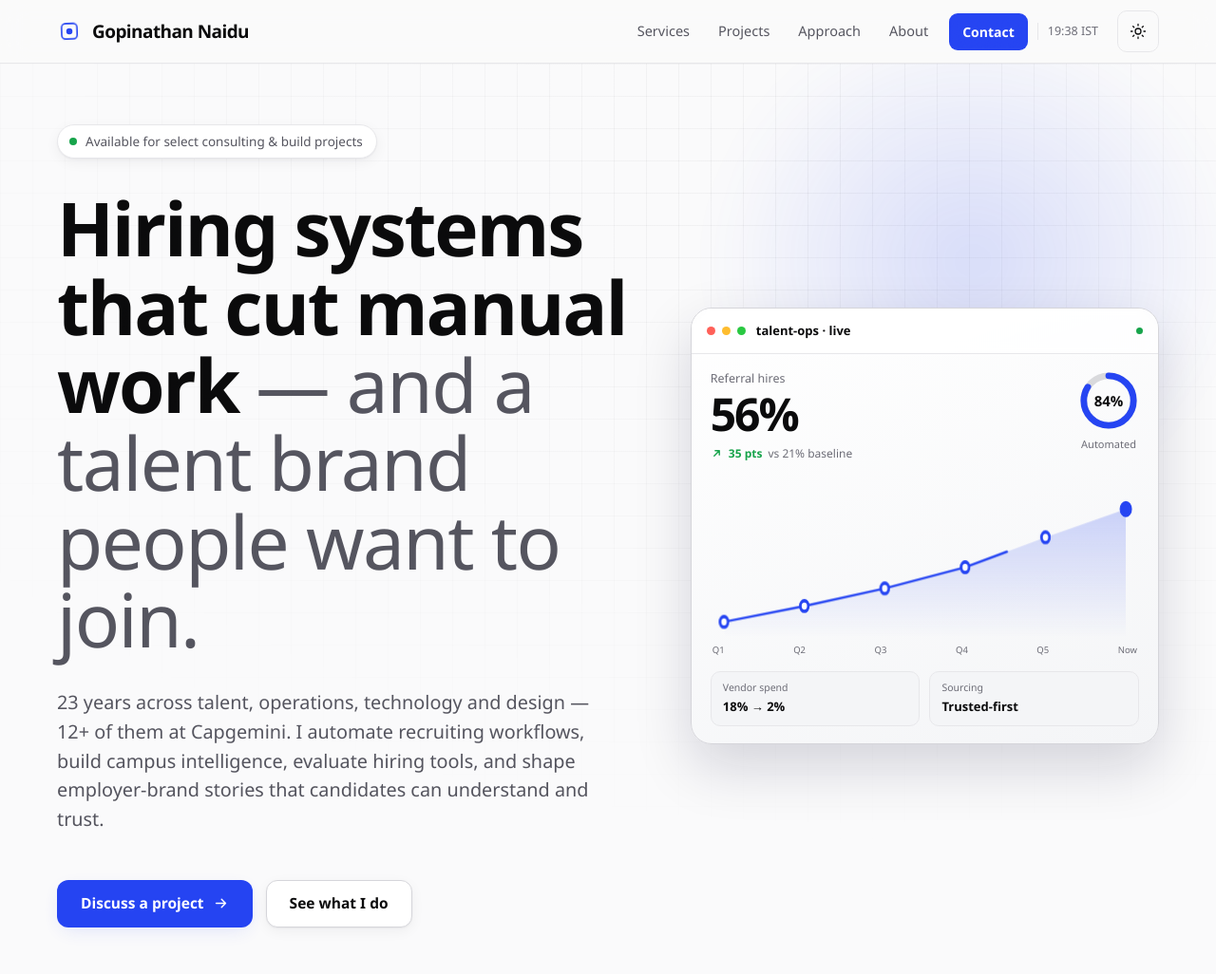
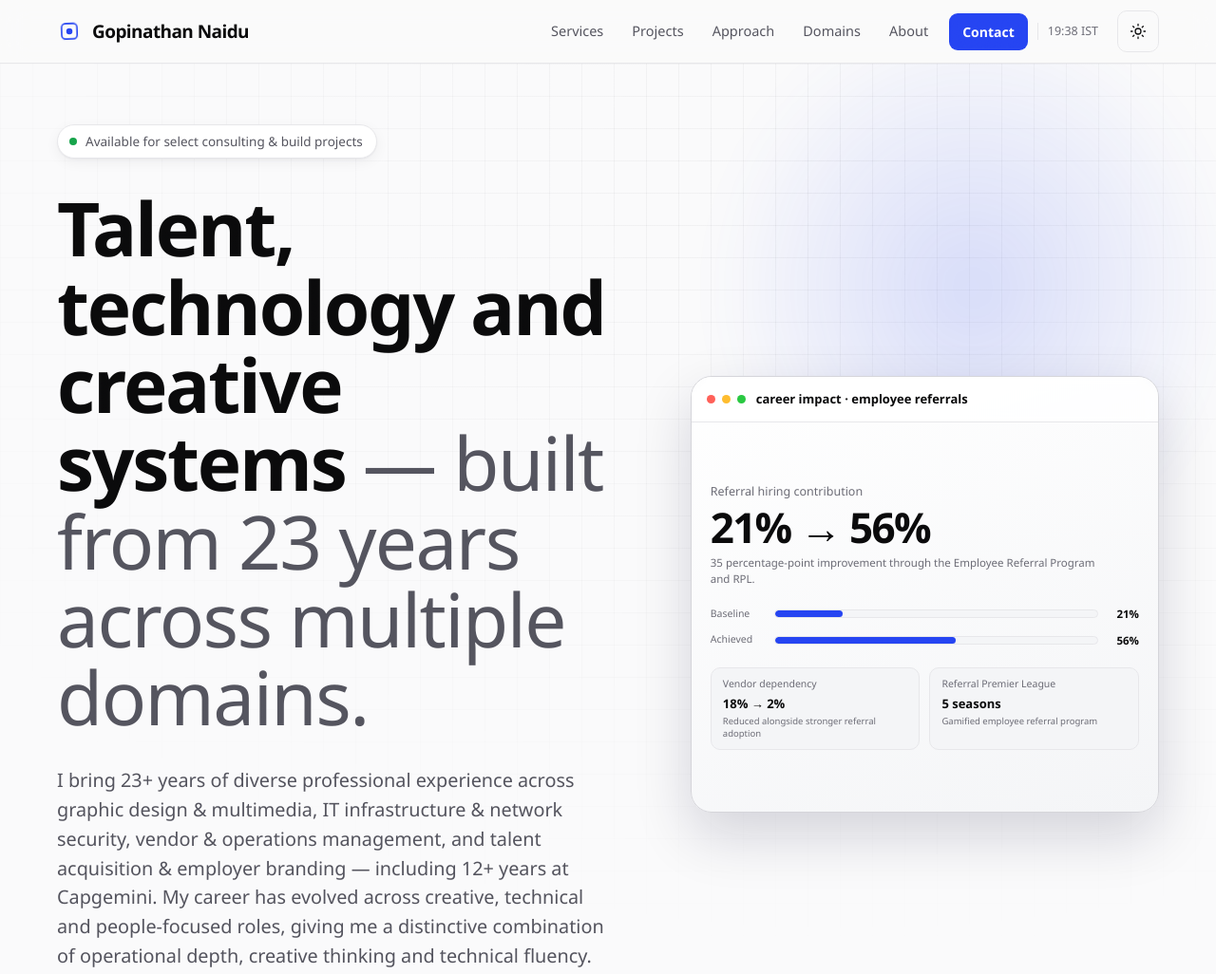
Before and after one commit to gnaidu05/hire, a plain HTML site: page index.html in a window 1280 px wide. Shown: the top 1026 px of the page at 95% size. Drawn offline with Linux system fonts and the light colour scheme.

Commit message:
Add files via upload

```diff
--- a/index.html
+++ b/index.html
@@ -4,7 +4,7 @@
 <meta charset="UTF-8">
 <meta name="viewport" content="width=device-width, initial-scale=1.0">
 <title>Gopinathan Naidu | Talent Operations, Automation &amp; Employer Brand</title>
-<meta name="description" content="Talent acquisition automation, campus hiring intelligence, assessment evaluation and employer branding by Gopinathan Naidu — 23 years across operations, technology and talent.">
+<meta name="description" content="Gopinathan Naidu — a multi-domain professional with 23+ years across graphic design, IT infrastructure and network security, operations, vendor management, talent acquisition and employer branding, including 12+ years at Capgemini.">
 
 <style>
   :root{
@@ -328,6 +328,16 @@
   .mini{flex:1;border:1px solid var(--line);border-radius:10px;padding:9px 12px;background:var(--surface-2)}
   .mini-k{display:block;font-size:10.5px;color:var(--faint)}
   .mini-v{display:block;font-family:var(--font-display);font-weight:600;font-size:13px;margin-top:3px}
+  .impact-dash{gap:16px;justify-content:center}
+  .impact-head{display:flex;flex-direction:column}
+  .impact-head strong{font-family:var(--font-display);font-size:clamp(2rem,5vw,2.75rem);letter-spacing:-.04em;line-height:1.05;margin-top:4px}
+  .impact-note{font-size:11.5px;color:var(--faint);line-height:1.45;margin-top:7px;max-width:92%}
+  .impact-bars{display:flex;flex-direction:column;gap:10px;padding:4px 0}
+  .impact-row{display:grid;grid-template-columns:58px 1fr 34px;gap:9px;align-items:center;font-size:10.5px;color:var(--faint)}
+  .impact-row b{font-family:var(--font-display);font-size:11.5px;color:var(--ink);text-align:right}
+  .impact-track{height:9px;border-radius:999px;background:var(--surface-2);border:1px solid var(--line);overflow:hidden}
+  .impact-track i{display:block;height:100%;border-radius:inherit;background:var(--accent)}
+  .impact-cards .mini small{display:block;color:var(--faint);font-size:9.5px;line-height:1.35;margin-top:3px}
   @media(prefers-reduced-motion:no-preference){
     .ring .ring-fg{animation:ringgrow 1.2s .4s var(--ease) both}
     .spark-line{stroke-dasharray:1;stroke-dashoffset:1;animation:draw 1.5s .35s var(--ease) forwards}
@@ -402,7 +412,7 @@
 <meta name="robots" content="index,follow,max-image-preview:large">
 <meta property="og:type" content="profile">
 <meta property="og:title" content="Gopinathan Naidu | Talent Operations, Automation &amp; Employer Brand">
-<meta property="og:description" content="Hiring systems, campus intelligence, assessment frameworks and employer-brand work — backed by 23 years across operations, technology and talent.">
+<meta property="og:description" content="A 23+ year multi-domain career spanning graphic design, IT infrastructure and network security, operations, vendor management, talent acquisition and employer branding.">
 <meta property="og:url" content="https://gnaidu05.github.io/hire/">
 <meta property="og:image" content="https://gnaidu05.github.io/hire/og-cover.png">
 <meta name="twitter:card" content="summary_large_image">
@@ -430,6 +440,7 @@
       <a class="link" href="#services">Services</a>
       <a class="link" href="#built">Projects</a>
       <a class="link" href="#work">Approach</a>
+      <a class="link" href="#domains">Domains</a>
       <a class="link" href="#craft">About</a>
       <a class="nav-cta" href="#contact">Contact</a>
       <span class="clock" id="clock" aria-hidden="true">—</span>
@@ -443,7 +454,7 @@
     </nav>
   </div>
   <div class="mobile-nav" id="mobileNav" hidden>
-    <a href="#services">Services</a><a href="#built">Projects</a><a href="#work">Approach</a><a href="#craft">About</a><a href="#credentials">Experience</a><a href="#contact" class="mobile-contact">Contact</a>
+    <a href="#services">Services</a><a href="#built">Projects</a><a href="#work">Approach</a><a href="#domains">Domains</a><a href="#craft">About</a><a href="#credentials">Experience</a><a href="#contact" class="mobile-contact">Contact</a>
   </div>
 </header>
 
@@ -454,8 +465,8 @@
       <div class="hgrid">
         <div>
           <p class="avail rise"><span class="live" aria-hidden="true"></span>Available for select consulting &amp; build projects</p>
-          <h1 class="rise">Hiring systems that cut manual work <span class="thin">— and a talent brand people want to join.</span></h1>
-          <p class="lede rise">23 years across talent, operations, technology and design — 12+ of them at Capgemini. I automate recruiting workflows, build campus intelligence, evaluate hiring tools, and shape employer-brand stories that candidates can understand and trust.</p>
+          <h1 class="rise">Talent, technology and creative systems <span class="thin">— built from 23 years across multiple domains.</span></h1>
+          <p class="lede rise">I bring 23+ years of diverse professional experience across graphic design &amp; multimedia, IT infrastructure &amp; network security, vendor &amp; operations management, and talent acquisition &amp; employer branding — including 12+ years at Capgemini. My career has evolved across creative, technical and people-focused roles, giving me a distinctive combination of operational depth, creative thinking and technical fluency.</p>
           <div class="cta-row rise">
             <a href="#contact" class="btn primary">Discuss a project
               <svg viewBox="0 0 24 24" fill="none" stroke="currentColor" stroke-width="2" stroke-linecap="round" stroke-linejoin="round"><path d="M5 12h14M13 6l6 6-6 6"/></svg>
@@ -464,40 +475,21 @@
           </div>
         </div>
 
-        <div class="panel rise" aria-hidden="true">
-          <div class="ph"><span class="d" style="background:#FF5F57"></span><span class="d" style="background:#FEBC2E"></span><span class="d" style="background:#28C840"></span><b>talent-ops · live</b><span class="phlive"></span></div>
-          <div class="dash">
-            <div class="dash-top">
-              <div class="kpi">
-                <span class="kpi-k">Referral hires</span>
-                <span class="kpi-n">56%</span>
-                <span class="kpi-delta"><svg viewBox="0 0 24 24" fill="none" stroke="currentColor" stroke-width="2.6" stroke-linecap="round" stroke-linejoin="round"><path d="M7 17 17 7M9 7h8v8"/></svg>35 pts <em>vs 21% baseline</em></span>
-              </div>
-              <div class="ring-wrap">
-                <div class="ring">
-                  <svg viewBox="0 0 66 66"><circle class="ring-tr" cx="33" cy="33" r="27" pathLength="100"/><circle class="ring-fg" cx="33" cy="33" r="27" pathLength="100"/></svg>
-                  <span class="ring-c">84%</span>
-                </div>
-                <span class="ring-k">Automated</span>
-              </div>
+        <div class="panel rise" aria-label="Employee referral career impact snapshot">
+          <div class="ph"><span class="d" style="background:#FF5F57"></span><span class="d" style="background:#FEBC2E"></span><span class="d" style="background:#28C840"></span><b>career impact · employee referrals</b></div>
+          <div class="dash impact-dash">
+            <div class="impact-head">
+              <span class="kpi-k">Referral hiring contribution</span>
+              <strong>21% <span aria-hidden="true">→</span> 56%</strong>
+              <span class="impact-note">35 percentage-point improvement through the Employee Referral Program and RPL.</span>
             </div>
-            <div class="chart">
-              <svg class="spark" viewBox="0 0 320 92" preserveAspectRatio="none">
-                <defs><linearGradient id="sparkfill" x1="0" y1="0" x2="0" y2="1"><stop offset="0" stop-color="currentColor" stop-opacity="0.22"/><stop offset="1" stop-color="currentColor" stop-opacity="0"/></linearGradient></defs>
-                <path class="spark-area" d="M10,83 L70,74 L130,64 L190,52 L250,35 L310,19 L310,92 L10,92 Z"/>
-                <path class="spark-line" pathLength="1" d="M10,83 L70,74 L130,64 L190,52 L250,35 L310,19"/>
-                <circle class="spark-dot" cx="10" cy="83" r="3" style="animation-delay:.6s"/>
-                <circle class="spark-dot" cx="70" cy="74" r="3" style="animation-delay:.85s"/>
-                <circle class="spark-dot" cx="130" cy="64" r="3" style="animation-delay:1.05s"/>
-                <circle class="spark-dot" cx="190" cy="52" r="3" style="animation-delay:1.25s"/>
-                <circle class="spark-dot" cx="250" cy="35" r="3" style="animation-delay:1.45s"/>
-                <circle class="spark-dot spark-dot--last" cx="310" cy="19" r="3.6" style="animation-delay:1.65s"/>
-              </svg>
-              <div class="chart-x"><span>Q1</span><span>Q2</span><span>Q3</span><span>Q4</span><span>Q5</span><span>Now</span></div>
+            <div class="impact-bars" aria-label="Referral hiring contribution increased from 21 percent to 56 percent">
+              <div class="impact-row"><span>Baseline</span><div class="impact-track"><i style="width:21%"></i></div><b>21%</b></div>
+              <div class="impact-row"><span>Achieved</span><div class="impact-track"><i style="width:56%"></i></div><b>56%</b></div>
             </div>
-            <div class="dash-bot">
-              <div class="mini"><span class="mini-k">Vendor spend</span><span class="mini-v">18% → 2%</span></div>
-              <div class="mini"><span class="mini-k">Sourcing</span><span class="mini-v">Trusted-first</span></div>
+            <div class="dash-bot impact-cards">
+              <div class="mini"><span class="mini-k">Vendor dependency</span><span class="mini-v">18% → 2%</span><small>Reduced alongside stronger referral adoption</small></div>
+              <div class="mini"><span class="mini-k">Referral Premier League</span><span class="mini-v">5 seasons</span><small>Gamified employee referral program</small></div>
             </div>
           </div>
         </div>
@@ -514,10 +506,10 @@
   <section class="sec-pad" style="padding-top:var(--space-6);padding-bottom:var(--space-6)">
     <div class="wrap">
       <div class="bento">
-        <div class="stat rise"><div class="n"><span data-count="23">23</span><span class="suf">yrs</span></div><div class="k">In talent acquisition &amp; TA operations</div></div>
-        <div class="stat rise"><div class="n"><span data-count="12">12</span><span class="suf">yrs</span></div><div class="k">Leading campus &amp; fresher hiring at scale</div></div>
-        <div class="stat rise"><div class="n"><span data-count="38">38</span></div><div class="k">Professional certifications earned &amp; counting</div></div>
-        <div class="stat rise"><div class="n"><span data-count="1">1</span></div><div class="k">Published novel — the storyteller's edge</div></div>
+        <div class="stat rise"><div class="n"><span data-count="23">23</span><span class="suf">+ yrs</span></div><div class="k">Total professional experience across creative, technology, operations &amp; talent</div></div>
+        <div class="stat rise"><div class="n"><span data-count="15">15</span><span class="suf">+ yrs</span></div><div class="k">Graphic design &amp; multimedia — from digital products to employer-brand content</div></div>
+        <div class="stat rise"><div class="n"><span data-count="7">7</span><span class="suf">+ yrs</span></div><div class="k">IT infrastructure, networks &amp; security — including systems, vendors, SLAs &amp; operations</div></div>
+        <div class="stat rise"><div class="n"><span data-count="12">12</span><span class="suf">+ yrs</span></div><div class="k">At Capgemini across employee referrals, lateral operations, vendor management, fresher hiring &amp; talent branding</div></div>
       </div>
     </div>
   </section>
@@ -688,8 +680,8 @@
       <p class="seclabel rise"><span class="bar-i"></span>Why me</p>
       <div class="craft-grid">
         <div>
-          <p class="cbig rise">I combine operational depth with editorial craft — because hiring systems need both <em>logic and persuasion.</em></p>
-          <p class="cmall rise">Recruiting is operations and persuasion at once. The person who automates your offer pipeline should also be able to write the words — and design the visuals — that make a candidate say yes. That combination is rare, and it's the whole point of working with me.</p>
+          <p class="cbig rise">I work across disciplines — because modern talent teams need <em>operations, technology, design and communication</em> to work together.</p>
+          <p class="cmall rise">My career has moved from graphic design and multimedia into IT infrastructure, networks and security, then into talent acquisition, recruitment operations and employer branding. That mix helps me understand the system behind the process, the operations needed to run it, and the communication needed to engage candidates and stakeholders.</p>
         </div>
         <div class="bookcard rise">
           <img class="cover" src="book-cover.jpg" alt="The Unspoken Bloom — book cover" width="300" height="450" loading="lazy" decoding="async">
@@ -703,10 +695,25 @@
     </div>
   </section>
 
+  <section class="sec-pad" id="domains">
+    <div class="wrap">
+      <p class="seclabel rise"><span class="bar-i"></span>Multi-domain career</p>
+      <h2 class="rise" style="font-size:clamp(1.8rem,4vw,2.7rem);max-width:24ch;margin-bottom:var(--space-5)">One career. Multiple domains. A connected skill set.</h2>
+      <div class="svc-grid">
+        <article class="svc rise"><div><h3>Talent acquisition &amp; hiring operations</h3><p class="desc">Capgemini experience spanning Employee Referral &amp; RPL, lateral hiring operations, vendor management, fresher hiring, ATS operations, talent branding and West Zone leadership.</p></div><div class="tags"><span class="tag">Employee referrals</span><span class="tag">Fresher hiring</span><span class="tag">Vendor management</span></div></article>
+        <article class="svc rise"><div><h3>Employer brand, content &amp; engagement</h3><p class="desc">Candidate communication, recruitment marketing, visual job descriptions, campaign collateral, webinars and engagement journeys — supported by graphic-design and copywriting experience.</p></div><div class="tags"><span class="tag">Talent branding</span><span class="tag">Content</span><span class="tag">Campaigns</span></div></article>
+        <article class="svc rise"><div><h3>IT infrastructure, networks &amp; security</h3><p class="desc">7+ years managing infrastructure, networks, firewalls, routers, servers, SLAs, incidents, change, assets and vendors — a technical foundation that now informs recruitment systems and automation.</p></div><div class="tags"><span class="tag">Infrastructure</span><span class="tag">Networks</span><span class="tag">Security</span></div></article>
+        <article class="svc rise"><div><h3>Graphic design &amp; multimedia</h3><p class="desc">15 years of design experience across mobile games and applications, multimedia, employer-brand collateral, presentations and recruitment campaigns, with a strong focus on clarity and visual communication.</p></div><div class="tags"><span class="tag">Graphic design</span><span class="tag">Multimedia</span><span class="tag">Visual storytelling</span></div></article>
+        <article class="svc rise"><div><h3>Automation &amp; digital operations</h3><p class="desc">Recruitment workflow automation, dashboards, platform evaluation and operational tooling using Power Automate, VBA, advanced Excel and AI-assisted prototyping.</p></div><div class="tags"><span class="tag">Automation</span><span class="tag">Dashboards</span><span class="tag">AI-assisted products</span></div></article>
+        <article class="svc rise"><div><h3>Cross-functional program leadership</h3><p class="desc">Experience connecting TA, operations, marketing, technology teams and external partners to deliver large-scale hiring programs with measurable outcomes.</p></div><div class="tags"><span class="tag">Program leadership</span><span class="tag">Stakeholders</span><span class="tag">Operations</span></div></article>
+      </div>
+    </div>
+  </section>
+
   <section id="credentials" class="sec-pad">
     <div class="wrap">
       <p class="seclabel rise"><span class="bar-i"></span>Experience &amp; credentials</p>
-      <h2 class="rise" style="font-size:clamp(1.8rem,4vw,2.7rem);max-width:20ch;margin-bottom:var(--space-5)">Experience that connects talent, operations and technology.</h2>
+      <h2 class="rise" style="font-size:clamp(1.8rem,4vw,2.7rem);max-width:20ch;margin-bottom:var(--space-5)">A career built across talent, technology, operations and design.</h2>
       <div class="cred-grid">
         <div class="profile rise">
           <div class="pf-top">
@@ -717,7 +724,7 @@
             <div><span class="pf-k">Company</span><span class="pf-v">Capgemini India</span></div>
             <div><span class="pf-k">Based in</span><span class="pf-v">Pune, India</span></div>
             <div><span class="pf-k">Experience</span><span class="pf-v">23+ years</span></div>
-            <div><span class="pf-k">Focus</span><span class="pf-v">Campus hiring · Automation</span></div>
+            <div><span class="pf-k">Domains</span><span class="pf-v">Talent · IT · Design · Operations</span></div>
           </div>
           <a class="pf-li" href="https://in.linkedin.com/in/gnaidu" target="_blank" rel="noopener noreferrer">
             <svg viewBox="0 0 24 24" fill="currentColor" aria-hidden="true"><path d="M20.45 20.45h-3.56v-5.57c0-1.33-.03-3.04-1.85-3.04-1.86 0-2.14 1.45-2.14 2.94v5.67H9.35V9h3.41v1.56h.05c.48-.9 1.64-1.85 3.37-1.85 3.6 0 4.27 2.37 4.27 5.46v6.28zM5.34 7.43a2.07 2.07 0 1 1 0-4.13 2.07 2.07 0 0 1 0 4.13zM7.12 20.45H3.56V9h3.56v11.45zM22.22 0H1.77C.79 0 0 .77 0 1.72v20.56C0 23.23.79 24 1.77 24h20.45c.98 0 1.78-.77 1.78-1.72V1.72C24 .77 23.2 0 22.22 0z"/></svg>
@@ -726,7 +733,7 @@
         </div>
 
         <div class="cred-list">
-          <div class="cred rise"><span class="ci"><svg viewBox="0 0 24 24" fill="none" stroke="currentColor" stroke-width="1.8" stroke-linecap="round" stroke-linejoin="round"><path d="M22 10 12 5 2 10l10 5 10-5Z"/><path d="M6 12v5c0 1 2.7 3 6 3s6-2 6-3v-5"/></svg></span><span class="ct"><b>12+ years</b> leading campus &amp; fresher hiring operations at scale.</span></div>
+          <div class="cred rise"><span class="ci"><svg viewBox="0 0 24 24" fill="none" stroke="currentColor" stroke-width="1.8" stroke-linecap="round" stroke-linejoin="round"><path d="M22 10 12 5 2 10l10 5 10-5Z"/><path d="M6 12v5c0 1 2.7 3 6 3s6-2 6-3v-5"/></svg></span><span class="ct"><b>12+ years at Capgemini</b> across employee referrals, lateral hiring operations, vendor management, fresher hiring, talent branding and zone leadership.</span></div>
           <div class="cred rise"><span class="ci"><svg viewBox="0 0 24 24" fill="none" stroke="currentColor" stroke-width="1.8" stroke-linecap="round" stroke-linejoin="round"><rect x="3" y="3" width="7" height="7" rx="1.5"/><rect x="14" y="14" width="7" height="7" rx="1.5"/><path d="M10 6.5h4a3 3 0 0 1 3 3V14"/></svg></span><span class="ct"><b>TA automation</b> across Power Automate, VBA and advanced Excel.</span></div>
           <div class="cred rise"><span class="ci"><svg viewBox="0 0 24 24" fill="none" stroke="currentColor" stroke-width="1.8" stroke-linecap="round" stroke-linejoin="round"><path d="M3 3v18h18"/><path d="M7 14l4-4 3 3 5-6"/></svg></span><span class="ct"><b>College intelligence</b> — pan-India scoring systems for campus hiring.</span></div>
           <div class="cred rise"><span class="ci"><svg viewBox="0 0 24 24" fill="none" stroke="currentColor" stroke-width="1.8" stroke-linecap="round" stroke-linejoin="round"><path d="M9.06 11.9l8.07-8.06a2.85 2.85 0 1 1 4.03 4.03l-8.06 8.08"/><path d="M7.07 14.94c-1.66 0-3 1.35-3 3.02 0 1.33-2.5 1.52-2 2.02 1.08 1.1 2.49 2.02 4 2.02 2.2 0 4-1.8 4-4.04a3.01 3.01 0 0 0-3-3.02z"/></svg></span><span class="ct"><b>15 years in graphic design</b> — employer-brand collateral, visual JDs, campaign creative.</span></div>
@@ -736,12 +743,12 @@
       </div>
 
       <div class="xp">
-        <h3 class="xp-h rise">Two decades across design, IT &amp; security, and talent.</h3>
+        <h3 class="xp-h rise">23+ years across creative, technology, operations and talent domains.</h3>
         <ol class="timeline">
-          <li class="rise"><div class="tl-when">2014 — Now</div><div class="tl-what">Talent Branding &amp; Operations Manager</div><div class="tl-where">Capgemini India</div></li>
-          <li class="rise"><div class="tl-when">2006 — 2014</div><div class="tl-what">Manager IT — Information Systems &amp; Security</div><div class="tl-where">PayMate India</div></li>
-          <li class="rise"><div class="tl-when">2005 — 2006</div><div class="tl-what">Graphic Designer</div><div class="tl-where">Nazara Technologies</div></li>
-          <li class="rise"><div class="tl-when">2003 — 2005</div><div class="tl-what">Graphic Designer &amp; System Administrator</div><div class="tl-where">ZICA · ITM</div></li>
+          <li class="rise"><div class="tl-when">2014 — Now</div><div class="tl-what">Talent Operations, Hiring &amp; Employer Branding</div><div class="tl-where">Capgemini India · Employee Referral &amp; RPL → Lateral Operations &amp; Vendor Management → Fresher Hiring, ATS &amp; Talent Branding → West Zone Lead, Fresher Hiring</div></li>
+          <li class="rise"><div class="tl-when">2006 — 2014</div><div class="tl-what">Manager IT — Information Systems &amp; Security</div><div class="tl-where">PayMate India · Infrastructure &amp; network management · asset/vendor &amp; SLA management · firewall/router administration · change &amp; incident management · PCI DSS-aligned IT policies · server operations</div></li>
+          <li class="rise"><div class="tl-when">2005 — 2006</div><div class="tl-what">Graphic Designer</div><div class="tl-where">Nazara Technologies · Mobile-game graphics, mobile applications, wallpapers and handset themes; also supported computer software and hardware</div></li>
+          <li class="rise"><div class="tl-when">2003 — 2005</div><div class="tl-what">Graphic Designer · System Administrator · Web Designer</div><div class="tl-where">ZICA · ITM · Design, multimedia/post-production, website maintenance, Windows/Mac systems, LAN administration and technical support</div></li>
         </ol>
 
         <p class="xp-sub rise">Recognition</p>
```
Also changed, not shown: book-cover.jpg (added), og-cover.png (added).
